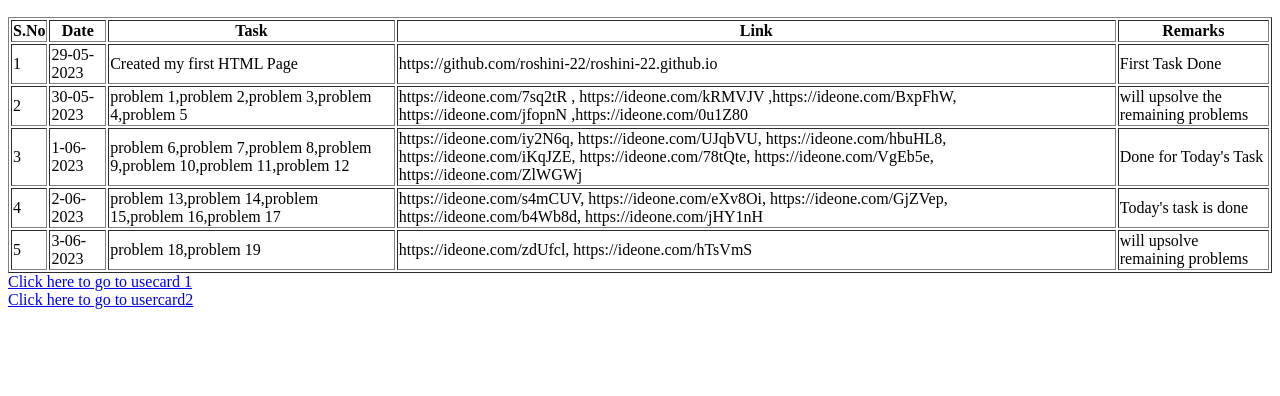
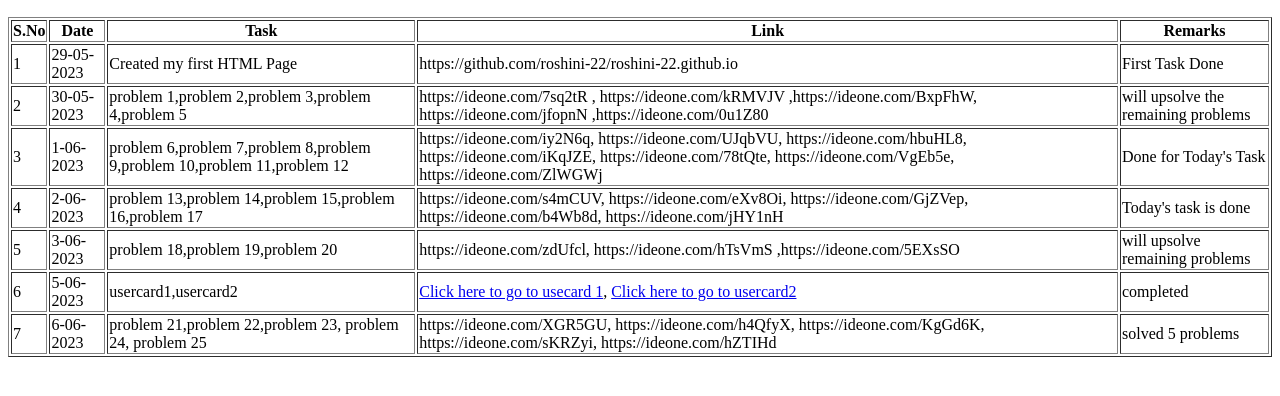
Before and after one commit to roshini-22/roshini-22.github.io, a plain HTML site: page index.html in a window 1280 px wide. Shown: the part 110-506 px from the top of the page. Drawn offline with Linux system fonts and the light colour scheme.

Commit message:
added task

```diff
--- a/index.html
+++ b/index.html
@@ -49,14 +49,25 @@
         <tr>
             <td>5</td>
             <td>3-06-2023</td>
-            <td>problem 18,problem 19</td>
-            <td>https://ideone.com/zdUfcl, https://ideone.com/hTsVmS</td>
+            <td>problem 18,problem 19,problem 20</td>
+            <td>https://ideone.com/zdUfcl, https://ideone.com/hTsVmS ,https://ideone.com/5EXsSO</td>
             <td>will upsolve remaining problems</td>
         </tr>
+        <tr>
+            <td>6</td>
+            <td>5-06-2023</td>
+            <td>usercard1,usercard2</td>
+            <td><a href="usercard.html">Click here to go to usecard 1</a>, <a href="usercard2.html">Click here to go to usercard2</a></td>
+            <td>completed</td>
+        </tr>
+        <tr>
+            <td>7</td>
+            <td>6-06-2023</td>
+            <td>problem 21,problem 22,problem 23, problem 24, problem 25</td>
+            <td>https://ideone.com/XGR5GU, https://ideone.com/h4QfyX, https://ideone.com/KgGd6K, https://ideone.com/sKRZyi, https://ideone.com/hZTIHd</td>
+            <td>solved 5 problems</td>
+        </tr>
     </table>
-    <a href="usercard.html">Click here to go to usecard 1</a>
-    <br>
-    <a href="usercard2.html">Click here to go to usercard2</a>
     <script src="site.js"></script>
 </body>
 </html>
```
